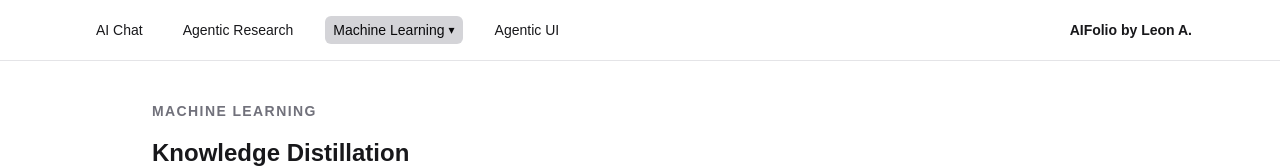
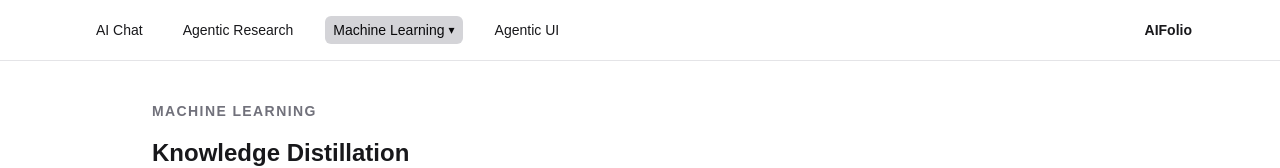
Before and after one commit to leonaburime-ucla/aifolio, a Next.js app in the folder web/nextjs/: page /ml/knowledge-distillation in a window 1280 px wide. Shown: the top 168 px of the page. Built offline with nearby package versions, Linux system fonts and the light colour scheme; what @aifolio/frontend-core would draw is missing.

Commit message:
Update Next.js navbar brand label

```diff
--- a/web/nextjs/src/ui/patterns/Nav/Navbar.tsx
+++ b/web/nextjs/src/ui/patterns/Nav/Navbar.tsx
@@ -80,7 +80,7 @@ export default function Navbar() {
         </div>
 
         <Link href="/" className="text-sm font-semibold text-zinc-900">
-          AIFolio by Leon A.
+          AIFolio
         </Link>
       </div>
     </nav>
```
Also changed, not shown: 1 other file (tests, documents, lock files or other folders).
